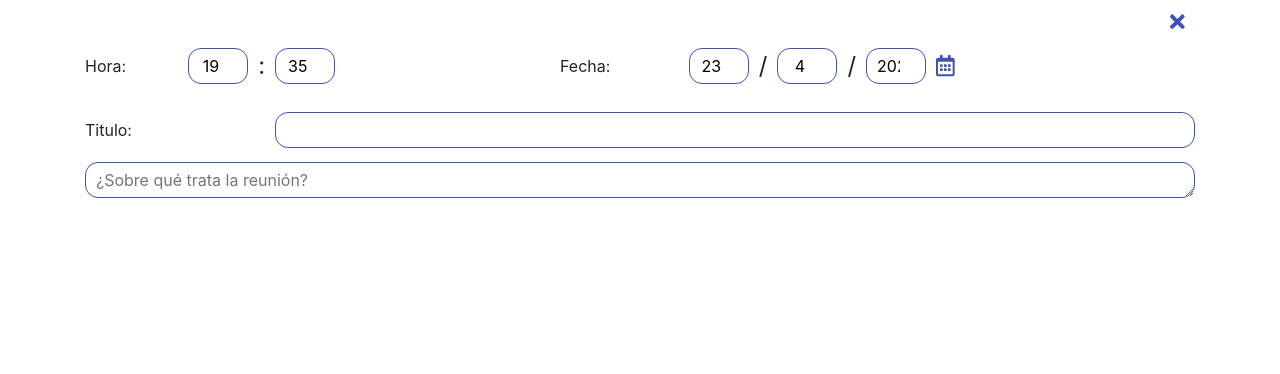
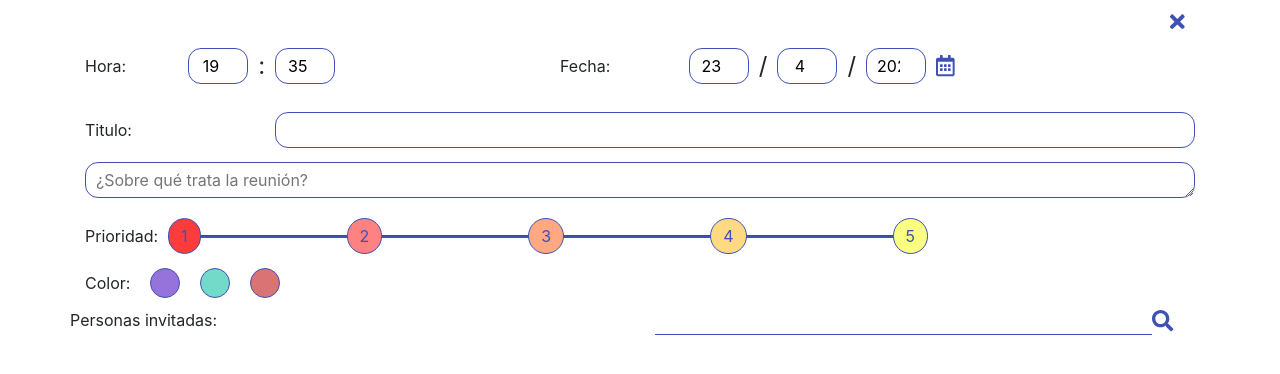
Before and after one commit to Timetable-management/FrontPage, a React (Create React App) app: page /newToDo in a window 1280 px wide. Shown: the top 374 px of the page. Built offline with nearby package versions, Linux system fonts and the light colour scheme; the HTML template or start-up script is replaced by a standard one.

Commit message:
trabajando en new to do, filtrando personas buscadas

```diff
--- a/src/PrincipalPage/NewToDo/NewToDo.js
+++ b/src/PrincipalPage/NewToDo/NewToDo.js
@@ -1,27 +1,31 @@
 import React, { useState, useEffect, useContext } from 'react';
 import { Link } from 'react-router-dom';
 import { FontAwesomeIcon } from '@fortawesome/react-fontawesome';
-import { faTimes } from '@fortawesome/free-solid-svg-icons';
+import { faTimes, faUserPlus, faSearch, faUserTimes } from '@fortawesome/free-solid-svg-icons';
 import { faCalendarAlt } from '@fortawesome/free-regular-svg-icons';
 import MyContext from '../../context';
 import './NewToDo.scss';
 import TextareaAutosize from '@material-ui/core/TextareaAutosize';
+import allUsersJson from '../../apiUsers.json';
 
 function NewToDo() {
 
     const closeIcon = <FontAwesomeIcon icon={faTimes} size="lg" color="#3F51B5" /> //AddTask Icon
     const calendarIcon = <FontAwesomeIcon icon={faCalendarAlt} size="lg" color="#3F51B5" /> //calendar Icon
+    const addUser = <FontAwesomeIcon icon={faUserPlus} size="lg" color="#62B53F" /> //addUser Icon
+    const deleteUser = <FontAwesomeIcon icon={faUserTimes} size="lg" color="#E74B4B" /> //addUser Icon
+    const search = <FontAwesomeIcon icon={faSearch} size="lg" color="#3F51B5" /> //Search Icon
     const contextInfo = useContext(MyContext); //Global Context
 
     const date = new Date();//To get actual minutes and seconds
-    const [newItem, setnewItem] = useState({
+    const [newItem, setNewItem] = useState({
         date: date,
         title: '',
         note: '',
         priority: '',
         color: '',
-        participants: '',
-        toDoState: ''
+        participants: [],
+        toDoState: 'toDo'
     })
 
     //Copy the NewToDoList state to the context every time that this state change
@@ -53,7 +57,7 @@ function NewToDo() {
     //Edit time -> Function to change the Month of an input
     const changeMonth = (monthValue) => {
         const object = newItem;
-        object.date.setMonth(monthValue++);
+        object.date.setMonth(monthValue);
         console.log(newItem.date);
         return object;
     }
@@ -62,6 +66,87 @@ function NewToDo() {
         const object = newItem;
         object.date.setFullYear(fullYearValue);
         console.log(newItem.date);
+        return object;
+    }
+    //Edit the Title
+    const changeTitle = (valueTitle) => {
+        const object = newItem;
+        console.log(valueTitle)
+        object.title = valueTitle;
+        console.log(object)
+        return object;
+    }
+    const changeNote = (valueNote) => {
+        const object = newItem;
+        console.log(valueNote)
+        object.note = valueNote;
+        console.log(object)
+        return object;
+    }
+
+    //Priority Buttons
+    const priorityButtons = [
+        {
+            level: 1,
+            color: '#FF3C3C'
+        },
+        {
+            level: 2,
+            color: '#FF8282'
+        },
+        {
+            level: 3,
+            color: '#FFA882'
+        },
+        {
+            level: 4,
+            color: '#FFDA82'
+        },
+        {
+            level: 5,
+            color: '#FAFF82'
+        }
+    ];
+    //Select Priority Buttons
+    const selectPriority = (level) => {
+        const object = newItem;
+        object.priority = level;
+        return object;
+    }
+
+    //Colores de la cita
+    const colorTask = [
+        {
+            type: 1,
+            color: '#9573DA'
+        },
+        {
+            type: 2,
+            color: '#73DAC9'
+        },
+        {
+            type: 1,
+            color: '#DA7373'
+        }
+    ]
+
+    //Nombre de persona que buscamos
+    const [searchName, setSearchName] = useState();
+    //Funcion para buscar las personas con el mismo nombre que buscamos
+    const resultsNames = (searchName) => {
+        const result = allUsersJson.results.filter(persona => persona.name.first.toLocaleLowerCase().includes(searchName.toLocaleLowerCase()) || persona.name.last.toLocaleLowerCase().includes(searchName.toLocaleLowerCase()))
+        return result;
+    }
+    //Funcion para añadi persona encontrada a nuestro objeto newItem
+    const addParticipant = (persona) =>{
+        const object = newItem;
+        object.participants.push(persona);
+        return object;
+    }
+    //Funcion para eliminar una persona invitada
+    const deleteParticipant = (index) =>{
+        const object = newItem;
+        object.participants.splice(index, 1);
         return object;
     }
 
@@ -81,13 +166,13 @@ function NewToDo() {
                                         name='Hora'
                                         type='number'
                                         defaultValue={newItem.date.getHours().toString().padStart(2, '0')}
-                                        onChange={(event) => setnewItem(changeHours(event.target.value))} required />
+                                        onChange={(event) => setNewItem(changeHours(event.target.value))} required />
                                     <p>:</p>
                                     <input
                                         name='Minutos'
                                         type='number'
                                         defaultValue={newItem.date.getMinutes().toString().padStart(2, '0')}
-                                        onChange={(event) => setnewItem(changeMinutes(event.target.value))} required />
+                                        onChange={(event) => setNewItem(changeMinutes(event.target.value))} required />
                                 </div>
                             </div>
                         </div>
@@ -101,19 +186,19 @@ function NewToDo() {
                                         label='Día'
                                         type='number'
                                         defaultValue={newItem.date.getDate()}
-                                        onChange={(event) => setnewItem(changeDate(event.target.value))} required />
+                                        onChange={(event) => setNewItem(changeDate(event.target.value))} required />
                                     <p>/</p>
                                     <input
                                         label='Mes'
                                         type='number'
-                                        defaultValue={(newItem.date.getMonth()+1)}
-                                        onChange={(event) => setnewItem(changeMonth(event.target.value-1))} required />
+                                        defaultValue={(newItem.date.getMonth() + 1)}
+                                        onChange={(event) => setNewItem(changeMonth(event.target.value - 1))} required />
                                     <p>/</p>
                                     <input
                                         label='Año'
                                         type='number'
                                         defaultValue={newItem.date.getFullYear()}
-                                        onChange={(event) => setnewItem(changeFullYear(event.target.value))} required />
+                                        onChange={(event) => setNewItem(changeFullYear(event.target.value))} required />
                                     <span style={{ margin: '0 10px' }}>{calendarIcon}</span>
                                 </div>
                             </div>
@@ -125,12 +210,64 @@ function NewToDo() {
                         </div>
                         <div className="col-12 col-md-10 titleInput">
                             <input
-                            type='text'/>
+                                type='text' onChange={((event) => setNewItem(changeTitle(event.target.value)))} />
                         </div>
                     </div>
                     <div className="row">
                         <div className="col-12 textArea">
-                            <TextareaAutosize aria-label="empty textarea" placeholder="¿Sobre qué trata la reunión?" />
+                            <TextareaAutosize aria-label="empty textarea" placeholder="¿Sobre qué trata la reunión?" onChange={((event) => setNewItem(changeNote(event.target.value)))} />
+                        </div>
+                    </div>
+                    <div className="row">
+                        <div className="labelTitle">
+                            <p>Prioridad:</p>
+                        </div>
+                        <div className="col-8 priorityLevels">
+                            <hr className="priorityLine" />
+                            {priorityButtons.map((priorityButton, index) =>
+                                <div key={index} className="priorityButtons" style={{ backgroundColor: `${priorityButton.color}` }} onClick={() => setNewItem(selectPriority(priorityButton.level))}>{priorityButton.level}</div>
+                            )}
+                        </div>
+                    </div>
+                    <div className="row">
+                        <div className="labelTitle">
+                            <p>Color:</p>
+                        </div>
+                        {colorTask.map(circle => <div className="colorTask" style={{ backgroundColor: `${circle.color}` }}></div>)}
+                    </div>
+                    <div className="row">
+                        <div className="col-12 col-md-6">
+                            <div className="row">
+                                <p>Personas invitadas:</p>
+                            </div>
+                            <div className="row">
+                                <div className="col-12">
+                                    {newItem.participants.map((persona, index) =>
+                                        <div key={index} className="row searchPersons alignItems" onClick={() => setNewItem(deleteParticipant(index))}>
+                                            <div className="col-9 alignItems ">
+                                                <img className="avatar" src={`${persona.picture.thumbnail}`} alt="avatarImg" />
+                                                <p>{`${persona.name.first} ${persona.name.last}`}</p>
+                                            </div>
+                                            <div className="col-3 displayEnd">{deleteUser}</div>
+                                        </div>
+                                    )}
+                                </div>
+                            </div>
+                        </div>
+                        <div className="col-12 col-md-6">
+                            <div>
+                                <input className="searchPersonInput" type="text" onChange={(event) => setSearchName(event.target.value)} />
+                                {search}
+                            </div>
+                            {searchName && resultsNames(searchName).map((persona, index) =>
+                                <div key={index} className="row searchPersons alignItems" onClick={() => setNewItem(addParticipant(persona))}>
+                                    <div className="col-9 alignItems ">
+                                        <img className="avatar" src={`${persona.picture.thumbnail}`} alt="avatarImg" />
+                                        <p>{`${persona.name.first} ${persona.name.last}`}</p>
+                                    </div>
+                                    <div className="col-3 displayEnd">{addUser}</div>
+                                </div>
+                            )}
                         </div>
                     </div>
                 </form>
--- a/src/PrincipalPage/NewToDo/NewToDo.scss
+++ b/src/PrincipalPage/NewToDo/NewToDo.scss
@@ -1,6 +1,21 @@
 .NewToDoComponent {
     & p {
         margin-bottom: 0;
+    }
+
+    & .justifyCenter {
+        display: flex;
+        justify-content: center;
+    }
+
+    & .alignItems {
+        display: flex;
+        align-items: center;
+    }
+
+    & .displayEnd {
+        display: flex;
+        justify-content: flex-end;
     }
 
     & .closeButton {
@@ -54,7 +69,6 @@
         & .titleInput {
             & input {
                 width: 100%;
-                text-align: center;
                 border: 1px solid #3F51B5;
                 border-radius: 13px;
                 padding: 5px 10px;
@@ -73,4 +87,75 @@
         }
     }
 
+    & .labelTitle {
+        display: flex;
+        align-items: center;
+        margin: 10px 10px 10px 0;
+        padding-left: 15px;
+    }
+
+    & .priorityLevels {
+        display: flex;
+        justify-content: space-between;
+        margin: 0;
+        padding: 0;
+        align-items: center;
+
+        & .priorityLine {
+            height: 2px;
+            background-color: #3F51B5;
+            width: 100%;
+            z-index: -1;
+            position: absolute;
+            margin: 0;
+        }
+
+        & .priorityButtons {
+            border-radius: 50px;
+            padding: 5px 12px;
+            color: #3F51B5;
+            border: 1px solid #3F51B5;
+        }
+    }
+
+    & .colorTask {
+        width: 30px;
+        height: 30px;
+        border-radius: 50px;
+        border: 1px solid #3F51B5;
+        margin: 10px;
+    }
+
+    & .searchPersonInput {
+        border: none;
+        border-bottom: 1px solid #3F51B5;
+        width: 92%;
+        margin-bottom: 4px;
+    }
+
+    & .searchPersons:hover {
+        background-color: rgba(32, 143, 32, 0.315);
+    }
+
+    & .searchPersons {
+        border-radius: 50px;
+        border: 1px solid #3F51B5;
+        padding: 4px;
+        margin: 4px 0;
+
+
+        & .avatar {
+            background-position: center;
+            background-repeat: no-repeat;
+            background-size: cover;
+            position: relative;
+            width: 25px;
+            height: 25px;
+            border-radius: 50px;
+            padding: 0;
+            margin-right: 14px;
+        }
+    }
+
+
 }
```
